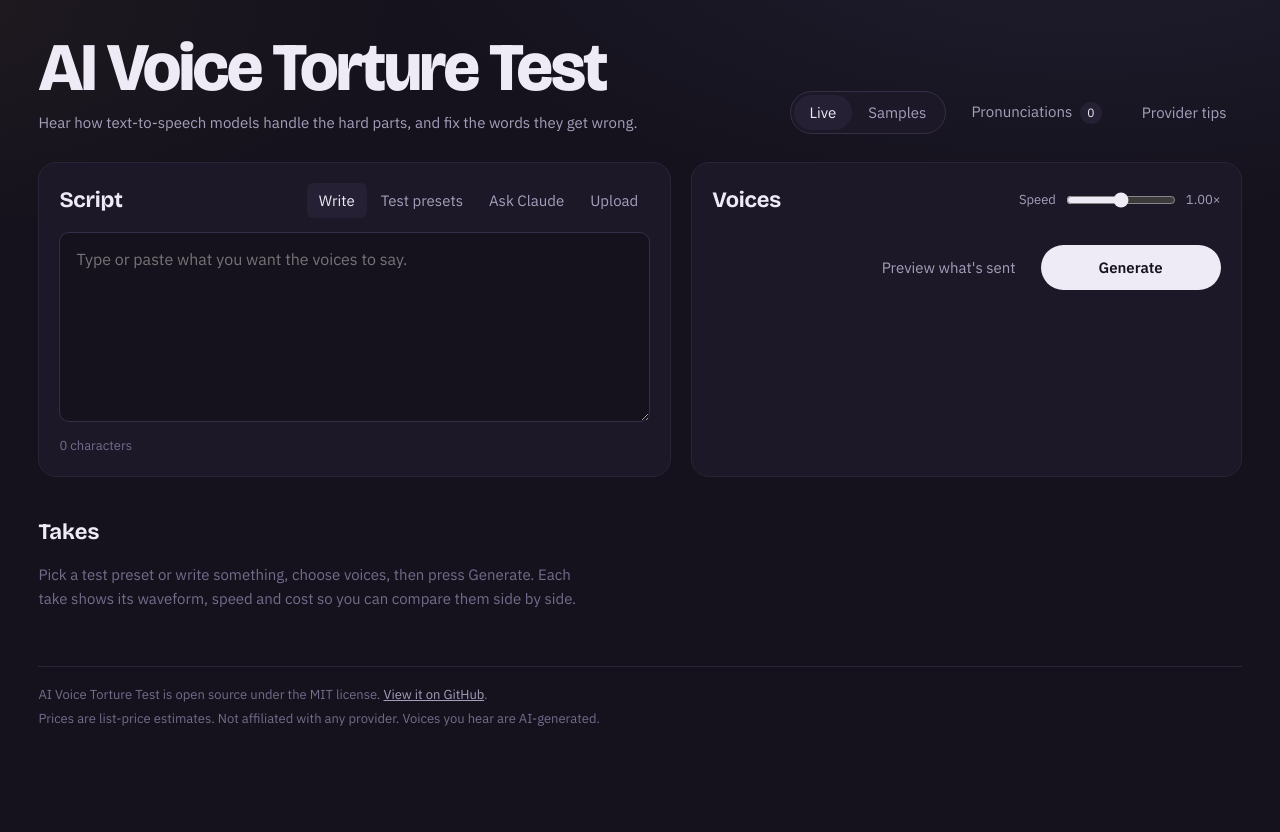
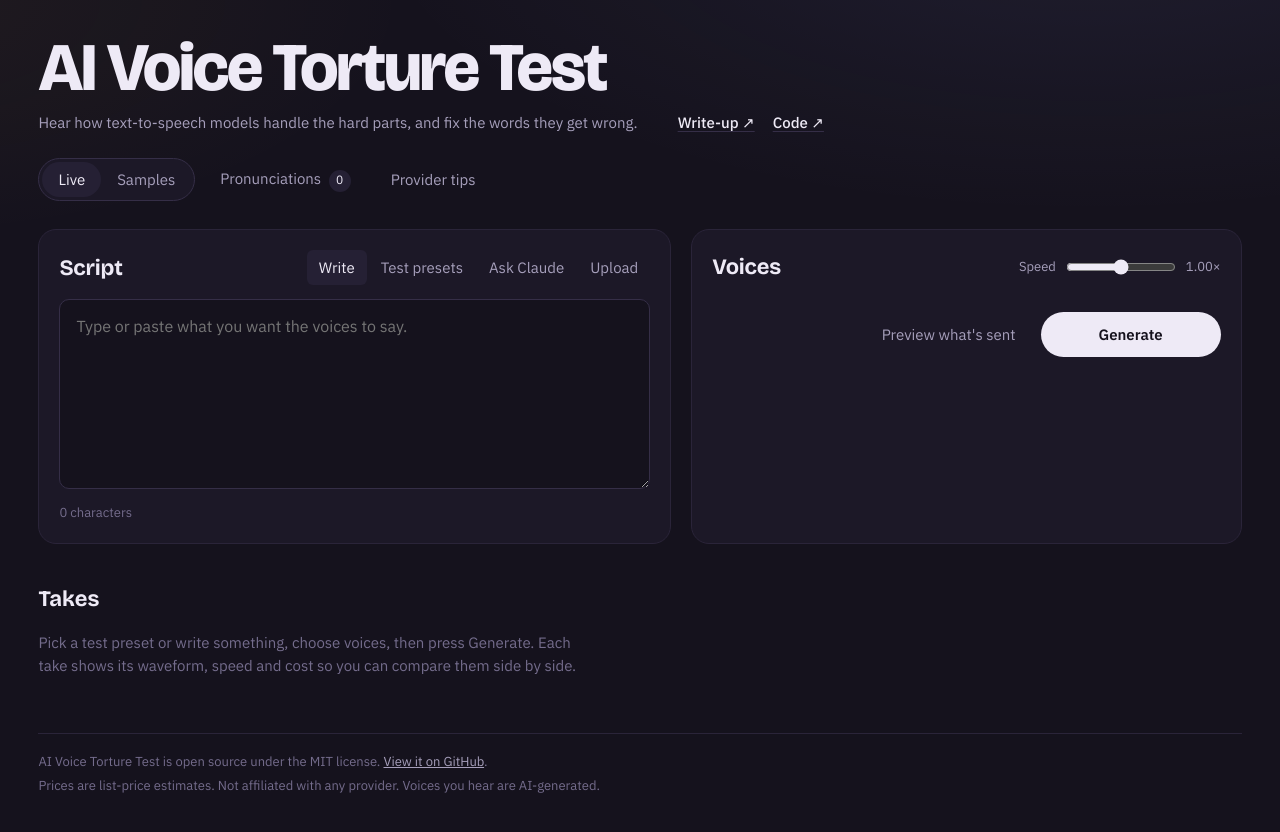
Before and after one commit to ghelmstetter/ai-voice-torture-test, a website with bundled scripts: page public/index.html in a window 1280 px wide. Before the commit the page ends 800 px from the top, so only its background shows below. Built offline with nearby package versions, Linux system fonts and the light colour scheme; files whose address does not match are found by name.

Commit message:
Add write-up and code links to the masthead
Adds "Write-up" (Substack article) and "Code" (GitHub repo) links to the right of the tagline in the hosted demo's header. Links open in a new tab and wrap below the tagline on narrow screens.

```diff
--- a/public/index.html
+++ b/public/index.html
@@ -28,7 +28,13 @@
   <header class="masthead">
     <div class="brand">
       <h1>AI Voice Torture Test</h1>
-      <p>Hear how text-to-speech models handle the hard parts, and fix the words they get wrong.</p>
+      <div class="tagline-row">
+        <p>Hear how text-to-speech models handle the hard parts, and fix the words they get wrong.</p>
+        <nav class="brand-links" aria-label="Project links">
+          <a href="https://ghelmstetter.substack.com/p/i-built-a-torture-test-for-ai-voices" target="_blank" rel="noopener">Write-up ↗</a>
+          <a href="https://github.com/ghelmstetter/ai-voice-torture-test" target="_blank" rel="noopener">Code ↗</a>
+        </nav>
+      </div>
     </div>
     <div class="masthead-tools">
       <div class="segmented" role="tablist" aria-label="Mode">
--- a/public/styles.css
+++ b/public/styles.css
@@ -49,7 +49,11 @@ button, input, select, textarea { font: inherit; color: inherit; }
   line-height: 0.95;
   font-variation-settings: 'opsz' 96;
 }
-.brand p { margin: 10px 0 0; color: var(--muted); }
+.brand p { margin: 0; color: var(--muted); }
+.tagline-row { display: flex; align-items: baseline; flex-wrap: wrap; column-gap: 40px; row-gap: 6px; margin-top: 10px; }
+.brand-links { display: flex; gap: 18px; }
+.brand-links a { color: var(--text); font-weight: 500; text-decoration: underline; text-decoration-color: var(--line); text-underline-offset: 3px; }
+.brand-links a:hover { text-decoration-color: var(--text); }
 .masthead-tools { display: flex; gap: 10px; align-items: center; flex-wrap: wrap; }
 
 /* ---------- Controls ---------- */
```
